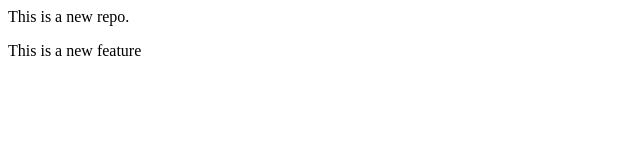
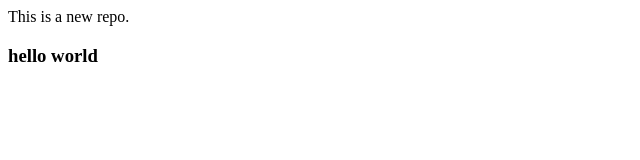
Before and after one commit to Manmeet-max/LocalRepo, a plain HTML site: page index.html in a window 1280 px wide. Shown: the whole page, without its empty margins (0-640 px from the left). Drawn offline with Linux system fonts and the light colour scheme.

Commit message:
add new feature

```diff
--- a/index.html
+++ b/index.html
@@ -1,2 +1,2 @@
 <p>This is a new repo.</p>
-<p>This is a new feature</p>
+<h3>hello world</h3>
```
